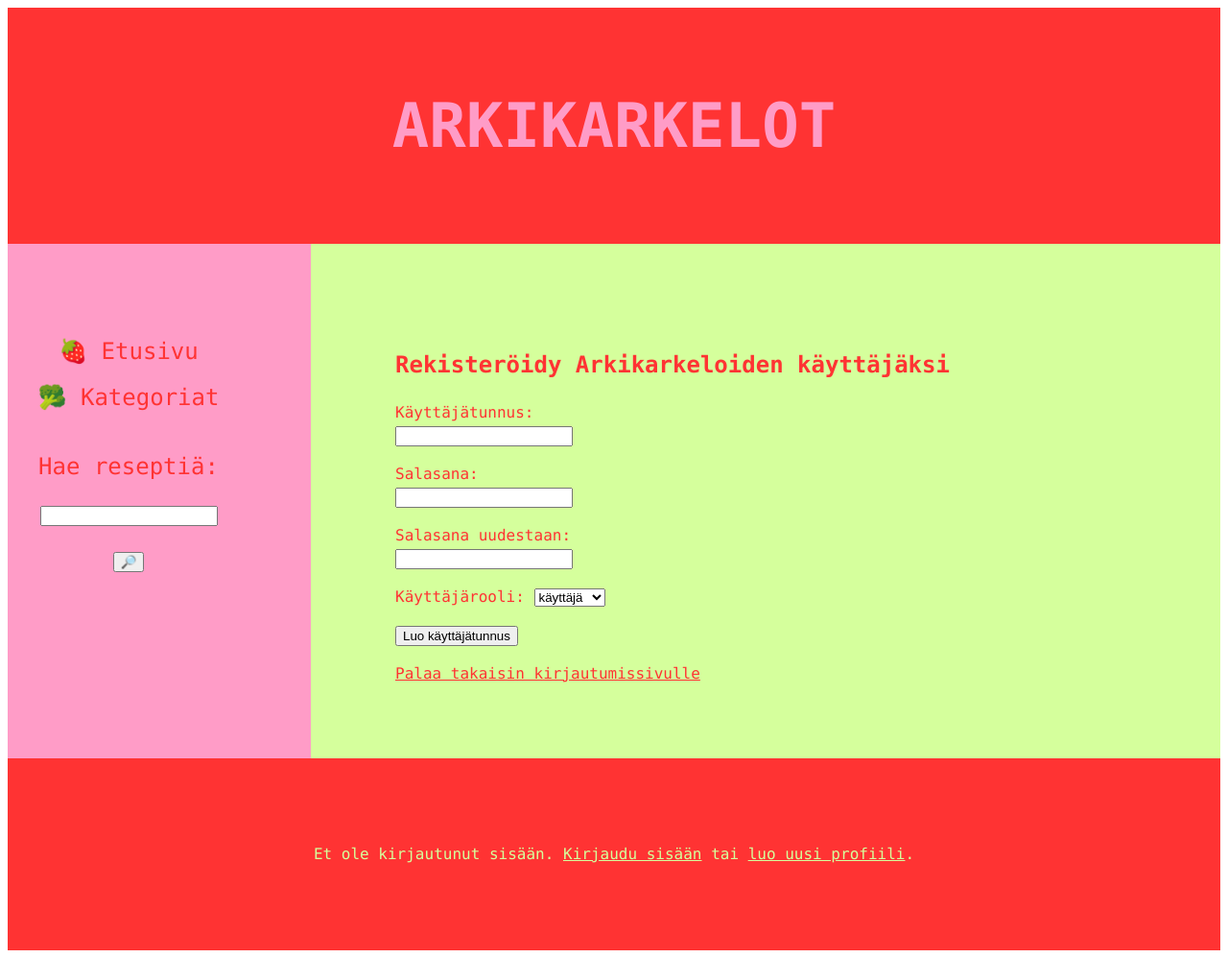
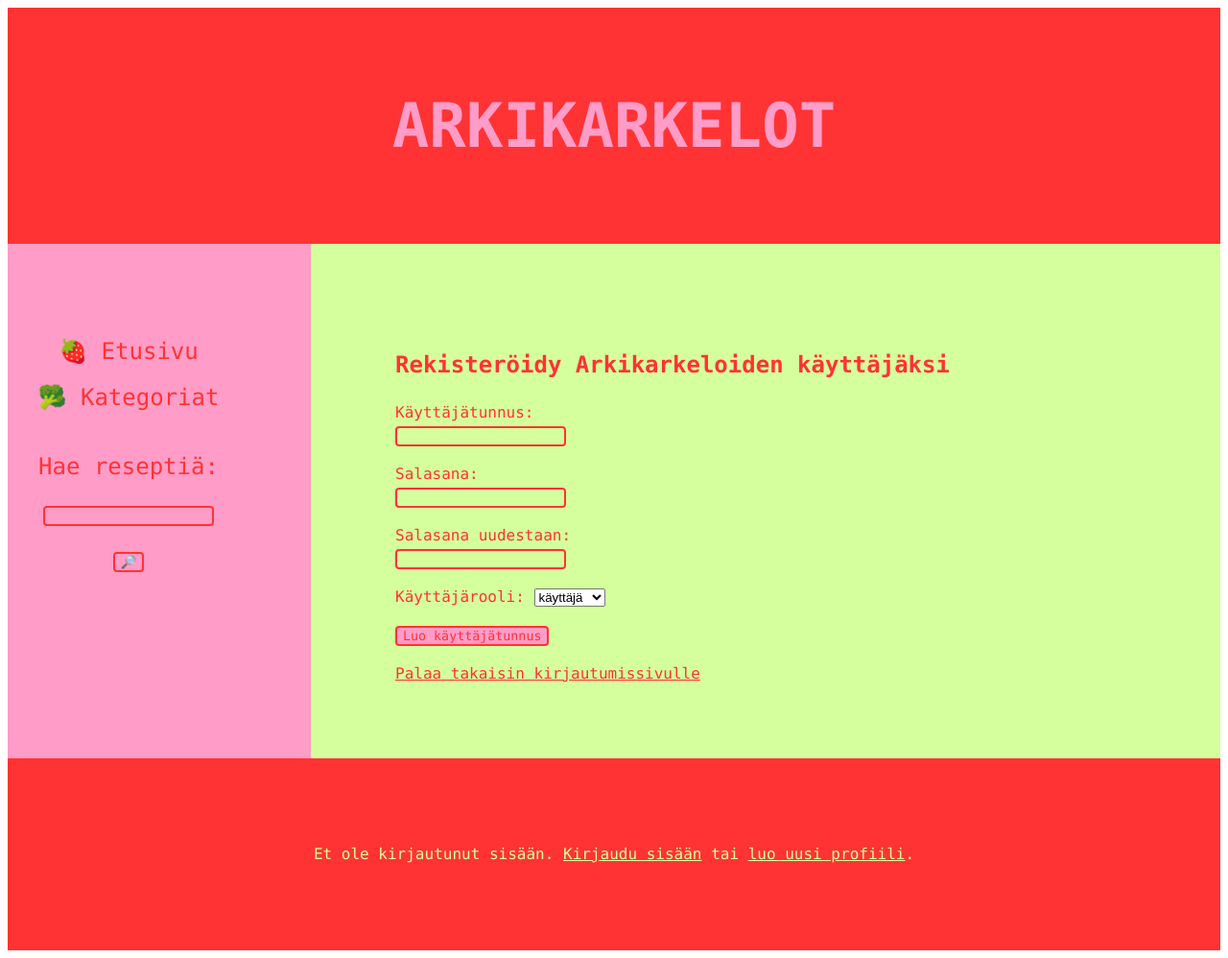
Before and after one commit to aadnw/arkiruoka, a Flask app: page /register in a window 1280 px wide. Shown: the whole page at 96% size. Run offline with Flask 3, Linux system fonts and the light colour scheme.

Commit message:
Change color of submit buttons

```diff
--- a/static/main.css
+++ b/static/main.css
@@ -130,3 +130,19 @@ hr {
     height: 1px;
     border: 0;
 }
+
+input {
+    border: 2px solid #ff3333;
+    border-radius: 4px;
+    background-color: #d5ff9c;
+    color: #ff3333;
+    font-family: Consolas, monaco, monospace;
+}
+
+.nav-input {
+    border: 2px solid #ff3333;
+    border-radius: 4px;
+    background-color: #ff9cc7;
+    color: #ff3333;
+    font-family: Consolas, monaco, monospace;
+}
--- a/templates/admin_remove.html
+++ b/templates/admin_remove.html
@@ -19,7 +19,7 @@ Arkikarkeloissa ei ole vielä reseptejä.
 
 <p>
 
-<input type="submit" value="Poista resepti">
+<input type="submit" class="nav-input" value="Poista resepti">
 <input type="hidden" name="recipe_id" value="{{ id }}">
 <input type="hidden" name="csrf_token" value="{{ session.csrf_token }}">
 
--- a/templates/layout.html
+++ b/templates/layout.html
@@ -16,7 +16,7 @@
         <p>
         <form action="/result" method="GET">
         Hae reseptiä: <br>
-        <input type="text" name="query"><input type="submit" value=🔎>
+        <input type="text" class="nav-input" name="query"><input type="submit" class="nav-input" value=🔎>
         <input type="hidden" name="csrf_token" value="{{ session.csrf_token}}">
         </form>
     </nav>
--- a/templates/login.html
+++ b/templates/login.html
@@ -9,7 +9,7 @@ Käyttäjänimi: <input type="text" name="username">
 <p>
 Salasana: <input type="password" name="password">
 <p>
-<input type="submit" value="Kirjaudu sisään">
+<input type="submit" class="nav-input" value="Kirjaudu sisään">
 <input type="hidden" name="csrf_token" value="{{ session.csrf_token}}">
 </form>
 
--- a/templates/new.html
+++ b/templates/new.html
@@ -13,7 +13,7 @@ Ainekset: <br>
 Valmistusohje: <br>
 <textarea name="instructions" rows="20" cols="40">
 </textarea> <br>
-<input type="submit" value="Tallenna resepti Arkikarkeloihin">
+<input type="submit" class="nav-input" value="Tallenna resepti Arkikarkeloihin">
 <input type="hidden" name="category_id" value="{{ c_id }}">
 <input type="hidden" name="csrf_token" value="{{ session.csrf_token }}">
 </form>
--- a/templates/new_cat.html
+++ b/templates/new_cat.html
@@ -8,7 +8,7 @@
 
 <form action="/new_cat" method="POST">
 Kategorian nimi: <input type="text" name="name"> <br>
-<input type="submit" value="Tallenna kategoria">
+<input type="submit" class="nav-input" value="Tallenna kategoria">
 <input type="hidden" name="csrf_token" value="{{ session.csrf_token}}">
 </form>
 
--- a/templates/recipe.html
+++ b/templates/recipe.html
@@ -73,7 +73,7 @@ Tähdet:
 Kommentti: <br>
 <textarea name="comment" rows="3" cols="40" maxlength="1000"></textarea>
 <p>
-<input type="submit" value="Lähetä">
+<input type="submit" class="nav-input" value="Lähetä">
 <input type="hidden" name="recipe_id" value="{{ id }}">
 <input type="hidden" name="csrf_token" value="{{ session.csrf_token }}">
 </form>
--- a/templates/register.html
+++ b/templates/register.html
@@ -17,7 +17,7 @@ Käyttäjärooli:
 <option value=2> ylläpitäjä
 </select>
 <p>
-<input type="submit" value="Luo käyttäjätunnus">
+<input type="submit" class="nav-input" value="Luo käyttäjätunnus">
 <input type="hidden" name="csrf_token" value="{{ session.csrf_token}}">
 </form>
 
--- a/templates/remove.html
+++ b/templates/remove.html
@@ -14,7 +14,7 @@
 
 <p>
 
-<input type="submit" value="Poista resepti">
+<input type="submit" class="nav-input" value="Poista resepti">
 <input type="hidden" name="csrf_token" value="{{ session.csrf_token }}">
 
 </form>
--- a/templates/remove_cat.html
+++ b/templates/remove_cat.html
@@ -21,7 +21,7 @@ Ei poistettavia kategorioita.
 
 <p>
 
-<input type="submit" value="Poista">
+<input type="submit" class="nav-input" value="Poista">
 
 <input type="hidden" name="csrf_token" value="{{ session.csrf_token}}">
 
```
